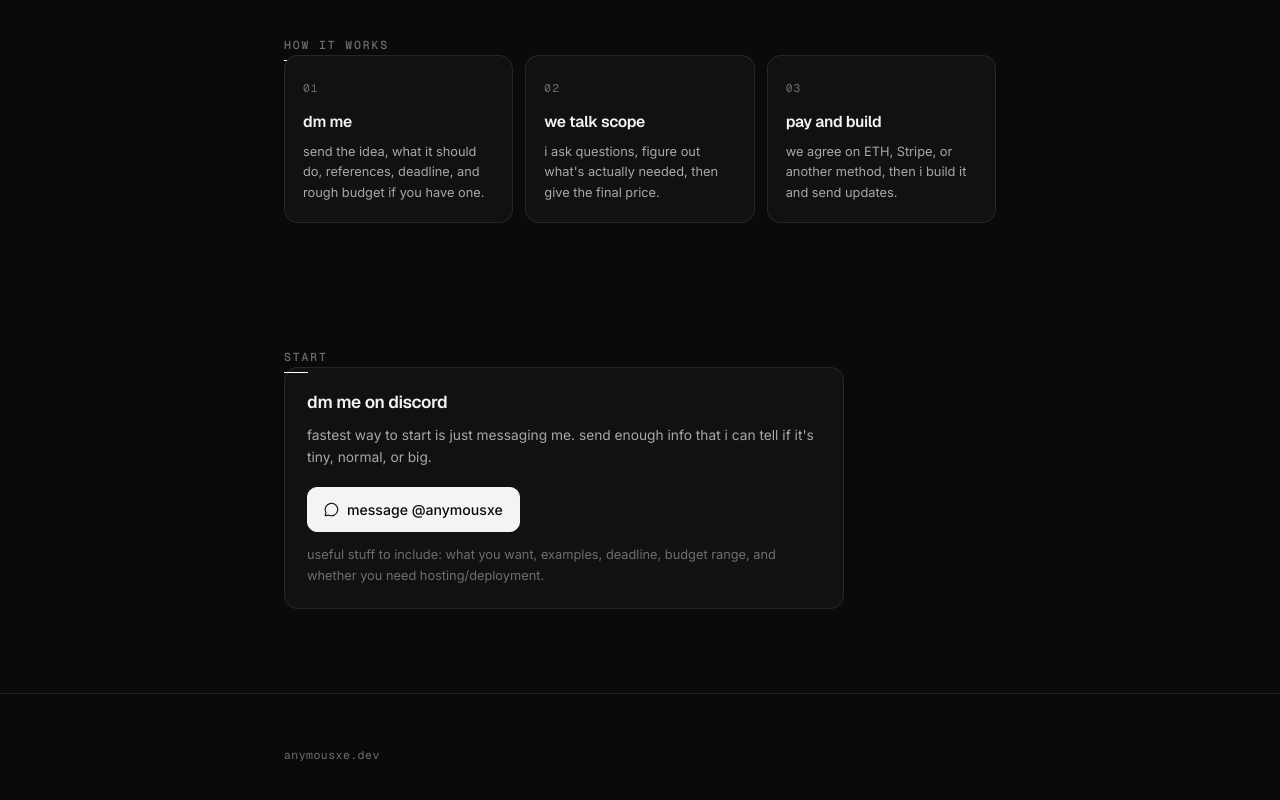
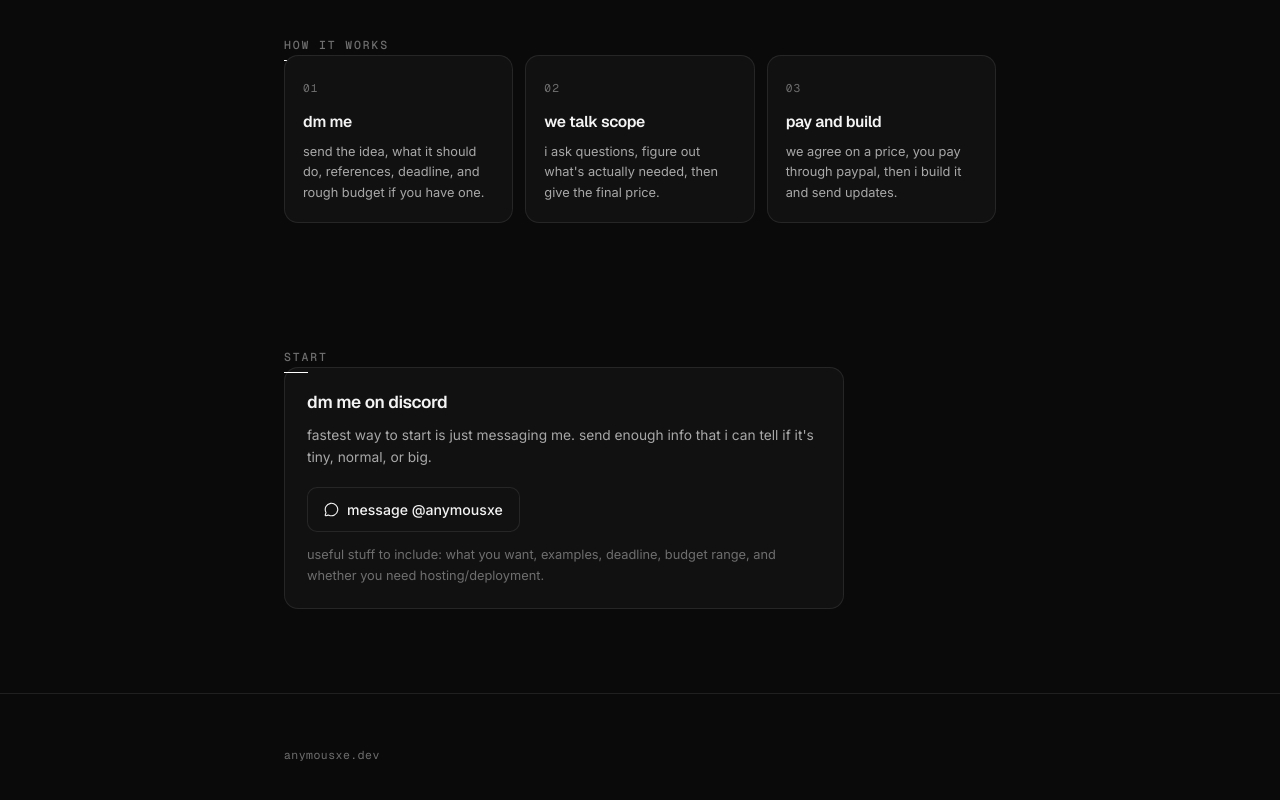
Before and after one commit to anymousxe/anymouse.site, a plain HTML site: page commissions/index.html in a window 1280 px wide. Shown: the part 888-1688 px from the top of the page. Drawn offline with nearby package versions, Linux system fonts and the light colour scheme.

Commit message:
Tone down dm button and switch payment to PayPal
- Make commission CTA button dark with border instead of solid white blob
- Update payment method from ETH/Stripe to PayPal

```diff
--- a/assets/css/commissions.css
+++ b/assets/css/commissions.css
@@ -283,22 +283,23 @@
     display: inline-flex;
     align-items: center;
     gap: 8px;
-    color: #0a0a0a;
-    background: var(--text);
-    border: 1px solid var(--text);
+    color: var(--text);
+    background: var(--bg-card);
+    border: 1px solid var(--border);
     border-radius: var(--radius-sm);
     padding: 11px 16px;
     margin: 18px 0 12px;
     font-size: 0.88rem;
     font-weight: 500;
     text-decoration: none;
-    transition: transform 250ms var(--ease), background 250ms var(--ease), border-color 250ms var(--ease);
+    transition: transform 250ms var(--ease), background 250ms var(--ease), border-color 250ms var(--ease), color 250ms var(--ease);
 }
 
 .dm-btn:hover {
     transform: translateY(-1px);
-    background: #fff;
-    border-color: #fff;
+    background: #f4f4f4;
+    border-color: #f4f4f4;
+    color: #0a0a0a;
 }
 
 .dm-btn svg {
--- a/commissions/index.html
+++ b/commissions/index.html
@@ -134,7 +134,7 @@
                     <div class="process-card">
                         <span>03</span>
                         <h3>pay and build</h3>
-                        <p>we agree on ETH, Stripe, or another method, then i build it and send updates.</p>
+                        <p>we agree on a price, you pay through paypal, then i build it and send updates.</p>
                     </div>
                 </div>
             </div>
```
